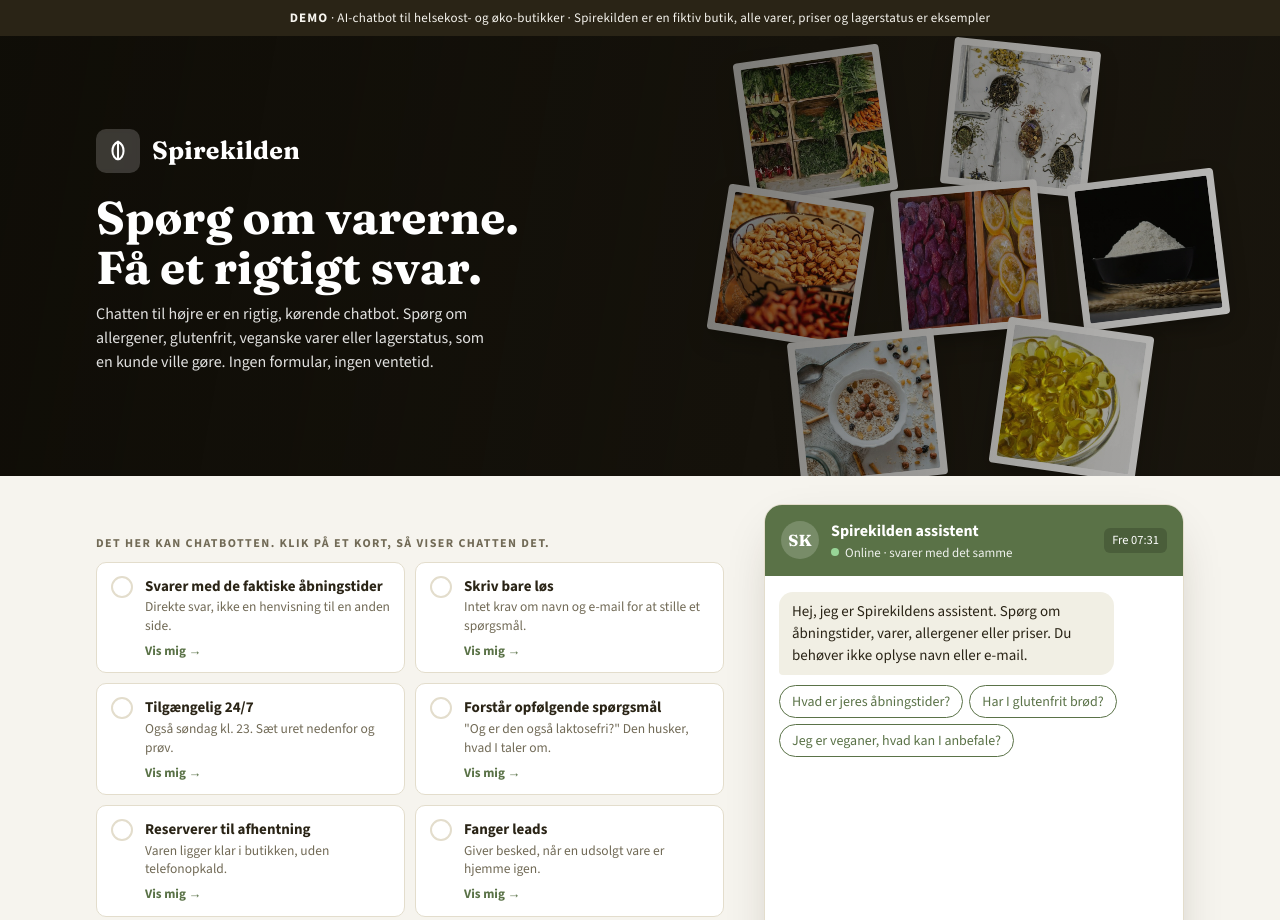
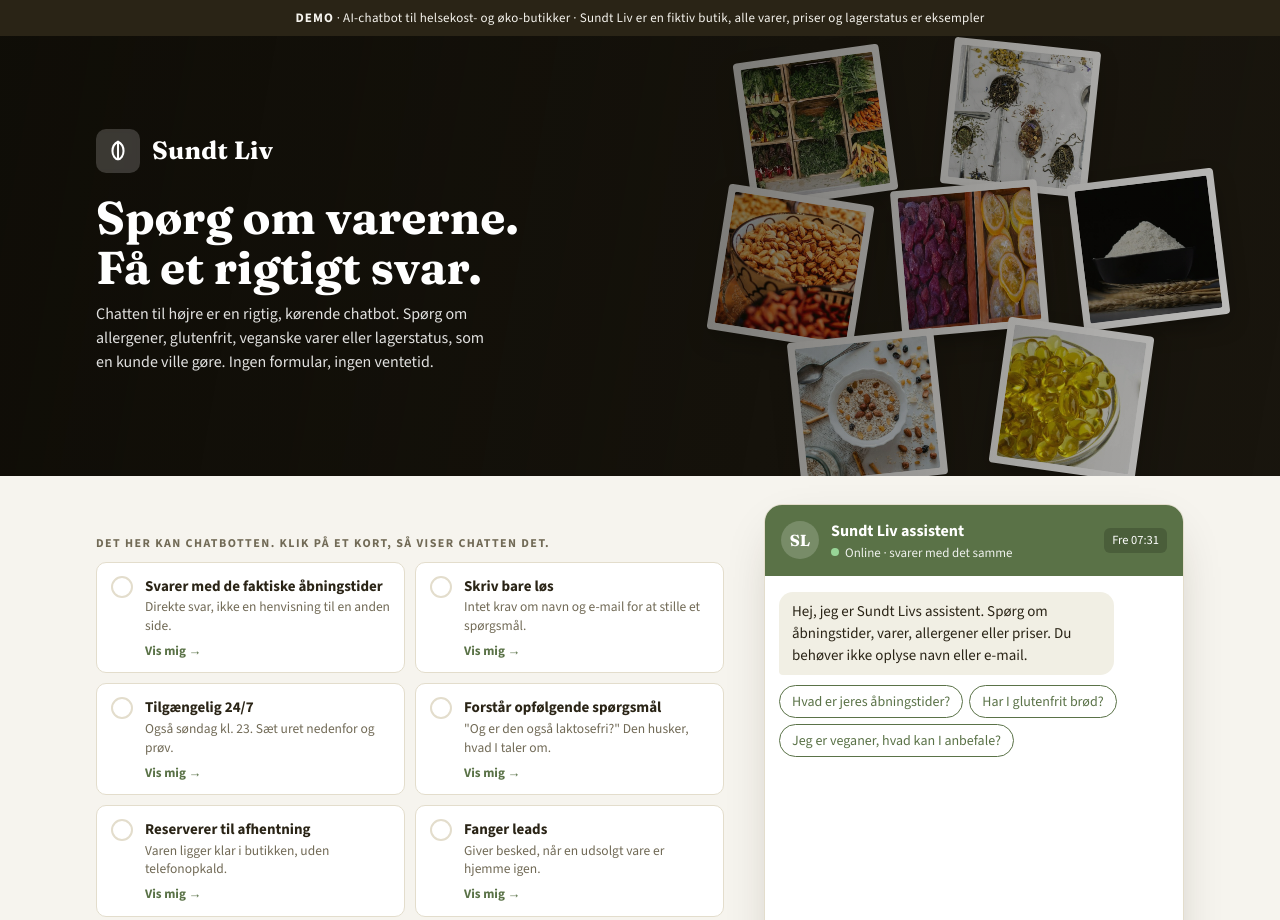
Before and after one commit to halyna-projects/halyna-projects.github.io, a plain HTML site: page helsekost/index.html in a window 1280 px wide. Shown: the top 920 px of the page. Drawn offline with nearby package versions, Linux system fonts and the light colour scheme.

Commit message:
Rename the health-food shop from Spirekilden to Sundt Liv
Co-Authored-By: Claude Sonnet 5 <noreply@anthropic.com>
Claude-Session: https://claude.ai/code/session_0127DN13RaZ2UEjVQk2poARC

```diff
--- a/helsekost/index.html
+++ b/helsekost/index.html
@@ -1,7 +1,7 @@
 <!doctype html>
 <html lang="da">
 <head><meta charset="utf-8"><meta name="viewport" content="width=device-width,initial-scale=1,viewport-fit=cover">
-<title>Spirekilden chatbot-demo</title>
+<title>Sundt Liv chatbot-demo</title>
 <script data-goatcounter="https://halyna-demo-dk-jobbot.goatcounter.com/count" async src="//gc.zgo.at/count.js"></script>
 <link rel="preconnect" href="https://fonts.googleapis.com">
 <link rel="preconnect" href="https://fonts.gstatic.com" crossorigin>
@@ -136,7 +136,7 @@ button:focus-visible,input:focus-visible{outline:3px solid var(--accent);outline
 </head>
 <body>
 
-<div class="demo-bar"><b>DEMO</b> · AI-chatbot til helsekost- og øko-butikker · Spirekilden er en fiktiv butik, alle varer, priser og lagerstatus er eksempler</div>
+<div class="demo-bar"><b>DEMO</b> · AI-chatbot til helsekost- og øko-butikker · Sundt Liv er en fiktiv butik, alle varer, priser og lagerstatus er eksempler</div>
 
 <div class="hero">
   <div class="hero-photos" aria-hidden="true">
@@ -152,7 +152,7 @@ button:focus-visible,input:focus-visible{outline:3px solid var(--accent);outline
   <div class="hero-inner">
     <div class="brand">
       <div class="logo" aria-hidden="true"><svg viewBox="0 0 26 26" fill="none" stroke="#fff" stroke-width="2.2" stroke-linecap="round" stroke-linejoin="round"><path d="M13 3c-4 2-6 6-6 10 0 5 3 9 6 9s6-4 6-9c0-4-2-8-6-10Z"/><path d="M13 3v19"/></svg></div>
-      <div class="brand-name">Spire<span>kilden</span></div>
+      <div class="brand-name">Sundt <span>Liv</span></div>
     </div>
 
     <div class="lede">
@@ -228,10 +228,10 @@ button:focus-visible,input:focus-visible{outline:3px solid var(--accent);outline
     </div>
   </main>
 
-  <aside class="chat" aria-label="Spirekilden chat">
+  <aside class="chat" aria-label="Sundt Liv chat">
     <div class="chat-head">
-      <div class="avatar" aria-hidden="true">SK</div>
-      <div class="who"><b>Spirekilden assistent</b><small><span class="dot"></span>Online · svarer med det samme</small></div>
+      <div class="avatar" aria-hidden="true">SL</div>
+      <div class="who"><b>Sundt Liv assistent</b><small><span class="dot"></span>Online · svarer med det samme</small></div>
       <span class="chat-clock" id="chat-clock"></span>
     </div>
     <div class="log" id="log" aria-live="polite"></div>
@@ -318,7 +318,7 @@ function hoursAnswer(day){
   }
   var open=isOpenNow(d);
   var status=open?'<span class="pill open">Åbent nu</span>':'<span class="pill shut">Lukket nu</span>';
-  return "<p><b>Spirekilden</b> "+status+"</p>"+table(groupRows(HOURS))+"<p>"+ADDRESS+"</p>";
+  return "<p><b>Sundt Liv</b> "+status+"</p>"+table(groupRows(HOURS))+"<p>"+ADDRESS+"</p>";
 }
 function findDay(t){
   if(/i morgen/.test(t))return (dayIdx(now())+1)%7;
@@ -548,7 +548,7 @@ document.querySelectorAll(".claim").forEach(function(el){
 });
 setInterval(renderClock,30000);
 renderClock();
-addMsg("bot","<p>Hej, jeg er Spirekildens assistent. Spørg om åbningstider, varer, allergener eller priser. Du behøver ikke oplyse navn eller e-mail.</p>");
+addMsg("bot","<p>Hej, jeg er Sundt Livs assistent. Spørg om åbningstider, varer, allergener eller priser. Du behøver ikke oplyse navn eller e-mail.</p>");
 addChips(["Hvad er jeres åbningstider?","Har I glutenfrit brød?","Jeg er veganer, hvad kan I anbefale?"]);
 })();
 </script>
```
